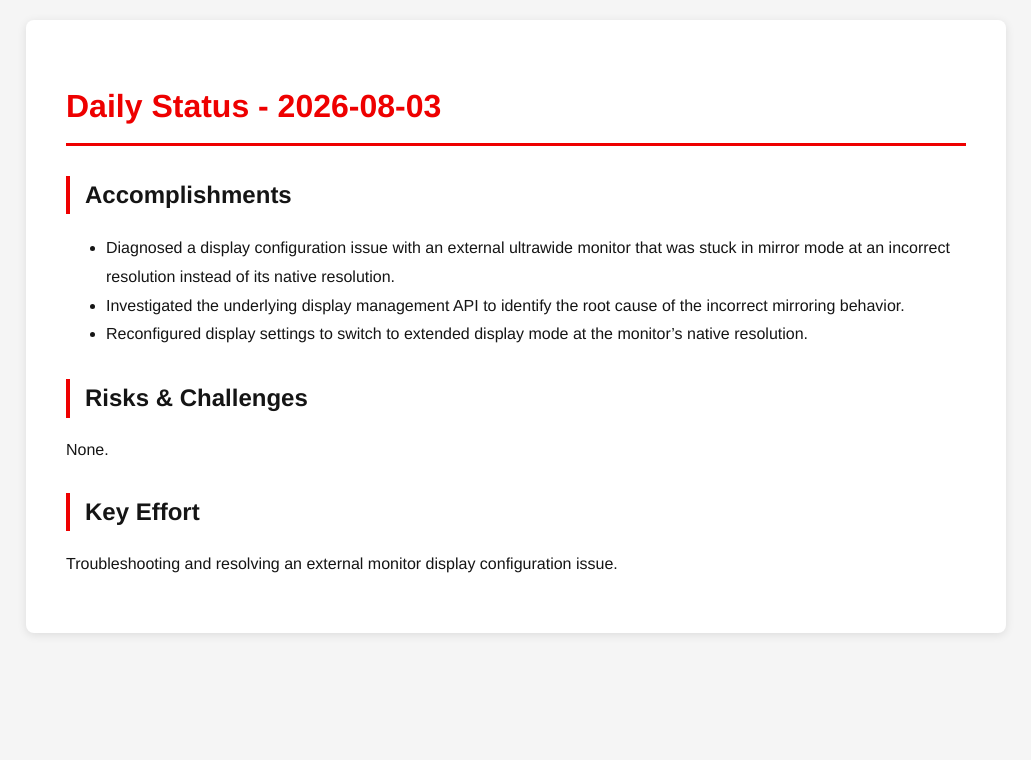
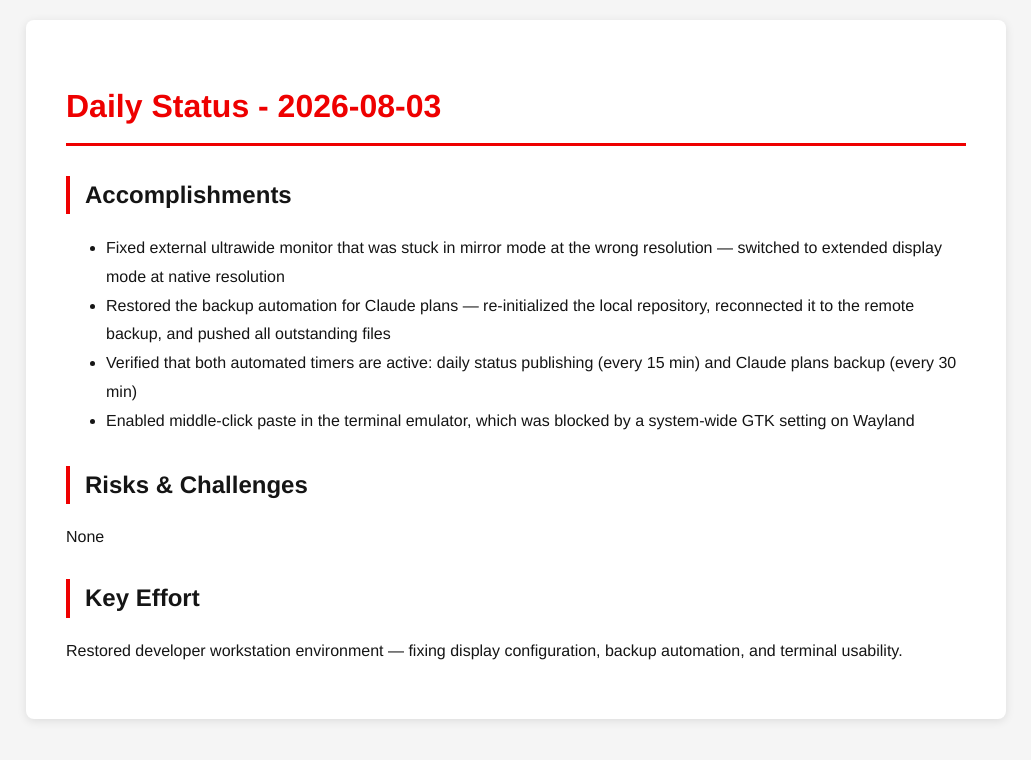
Before and after one commit to tzvatot/daily-status, a Jekyll site: the page built from 2026-08-03.md, in a window 1280 px wide. Shown: the top 760 px of the page, without its empty margins (124-1155 px from the left). Built offline with Jekyll 4.4.1, drawn with Linux system fonts in a browser that asks for light colours.

Commit message:
Daily status update - 2026-08-03

```diff
--- a/2026-08-03.md
+++ b/2026-08-03.md
@@ -7,12 +7,13 @@ date: 2026-08-03
 # Daily Status - 2026-08-03
 
 ## Accomplishments
-- Diagnosed a display configuration issue with an external ultrawide monitor that was stuck in mirror mode at an incorrect resolution instead of its native resolution.
-- Investigated the underlying display management API to identify the root cause of the incorrect mirroring behavior.
-- Reconfigured display settings to switch to extended display mode at the monitor's native resolution.
+- Fixed external ultrawide monitor that was stuck in mirror mode at the wrong resolution — switched to extended display mode at native resolution
+- Restored the backup automation for Claude plans — re-initialized the local repository, reconnected it to the remote backup, and pushed all outstanding files
+- Verified that both automated timers are active: daily status publishing (every 15 min) and Claude plans backup (every 30 min)
+- Enabled middle-click paste in the terminal emulator, which was blocked by a system-wide GTK setting on Wayland
 
 ## Risks & Challenges
-None.
+None
 
 ## Key Effort
-Troubleshooting and resolving an external monitor display configuration issue.
+Restored developer workstation environment — fixing display configuration, backup automation, and terminal usability.
```
